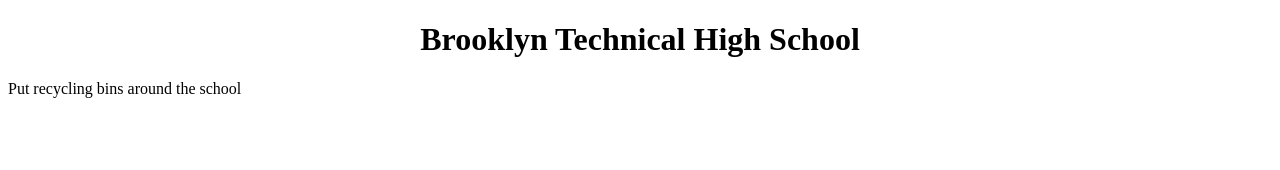
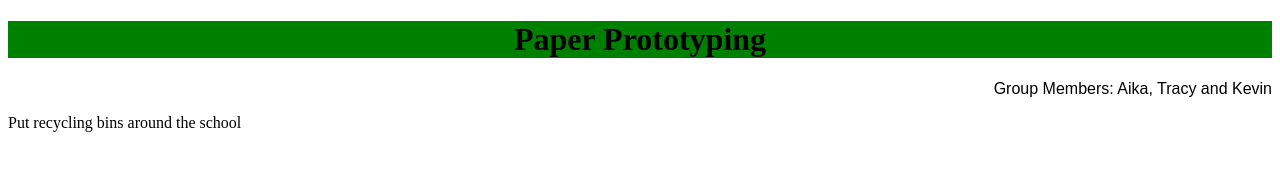
Before and after one commit to kevinfASC6/Es-project, a plain HTML site: page index.html in a window 1280 px wide. Drawn offline with Linux system fonts and the light colour scheme.

Commit message:
second edit

```diff
--- a/index.html
+++ b/index.html
@@ -5,10 +5,11 @@
     <meta name="viewport" content="width=device-width, initial-scale=1.0">
     <meta http-equiv="X-UA-Compatible" content="ie=edge">
     <link rel="stylesheet" href="./style.css">
-    <title>Document</title>
+    <title>Paper Prototyping</title>
 </head>
 <body>
-    <h1 id= "fire">Brooklyn Technical High School</h1>
+    <h1 id= "fire">Paper Prototyping</h1>
+    <p id= "names">Group Members: Aika, Tracy and Kevin</p>
     <p>Put recycling bins around the school </p>
 </body>
 </html>
--- a/style.css
+++ b/style.css
@@ -1,3 +1,9 @@
 #fire {
     text-align: center;
+    background-color: green;
 }
+
+#names {
+    font-family: Arial, Helvetica, sans-serif;
+    text-align: right;
+}
```
